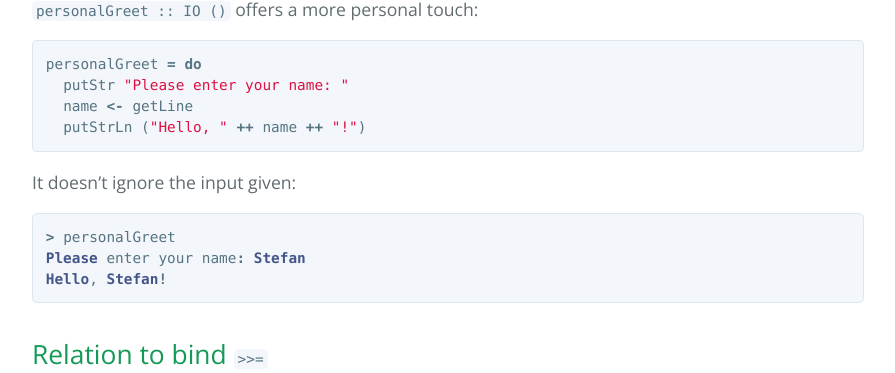
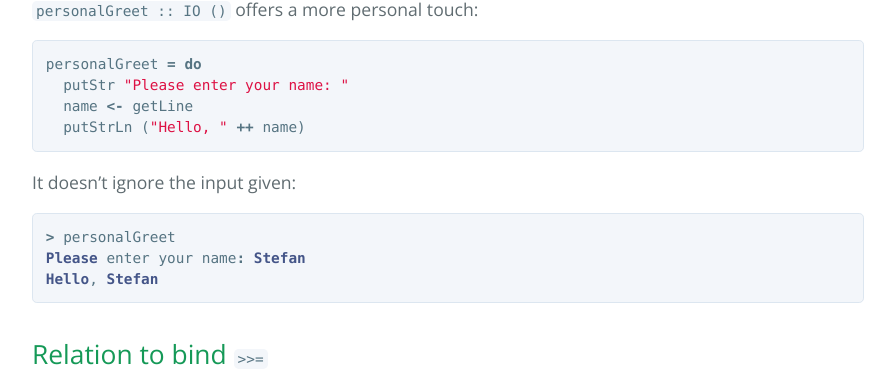
Before and after one commit to stefan-niculae/.well-known, a Jekyll site: the page built from _posts/2016-12-7-lab7.md, in a window 1280 px wide and 900 px high, scrolled down 2273 px. Shown: the part 141-514 px from the top of the window, without its empty margins (192-1087 px from the left). Built offline with Jekyll 4.4.1, drawn with Linux system fonts in a browser that asks for light colours.

Commit message:
small cosmetic

````diff
--- a/_posts/2016-12-7-lab7.md
+++ b/_posts/2016-12-7-lab7.md
@@ -109,7 +109,7 @@ Hello, there!
 personalGreet = do
   putStr "Please enter your name: "
   name <- getLine
-  putStrLn ("Hello, " ++ name ++ "!")
+  putStrLn ("Hello, " ++ name)
 ```
 
 It doesn't ignore the input given:
@@ -117,7 +117,7 @@ It doesn't ignore the input given:
 ```haskell
 > personalGreet
 Please enter your name: Stefan
-Hello, Stefan!
+Hello, Stefan
 ```
 
 
````
